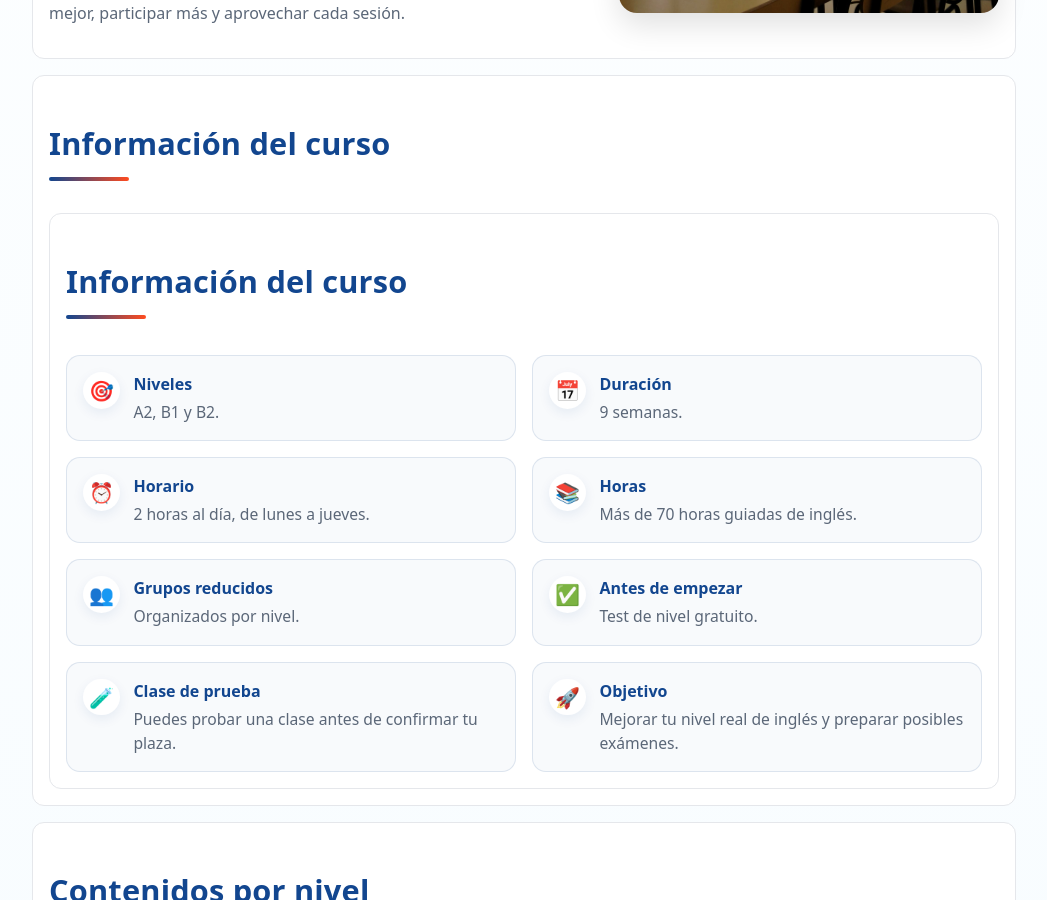
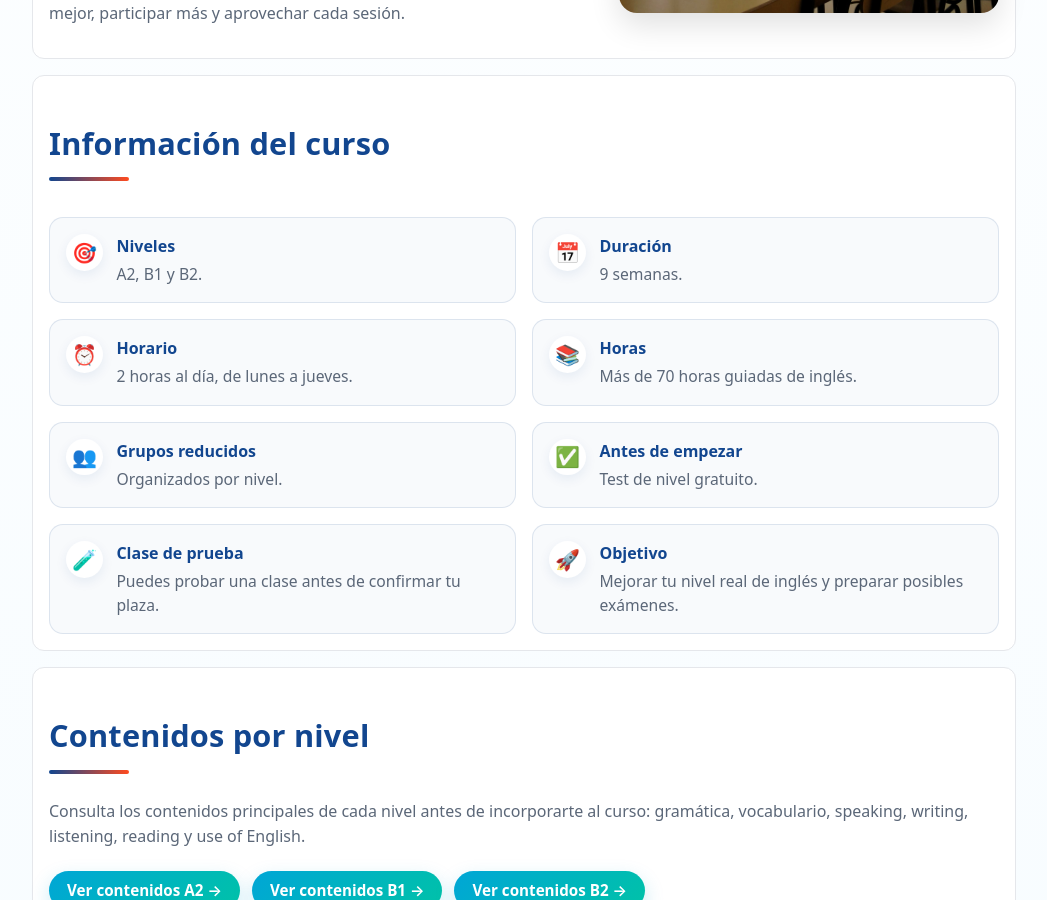
Before and after one commit to dixonbruce/englishco, a Jekyll site: the page built from intensivos.html, in a window 1280 px wide and 900 px high, scrolled down 1128 px. Shown: the whole window, without its empty margins (116-1163 px from the left). Built offline with Jekyll 4.4.1, drawn with Linux system fonts in a browser that asks for light colours.

Commit message:
Remove duplicate course information section

```diff
--- a/intensivos.html
+++ b/intensivos.html
@@ -84,8 +84,6 @@ section: "cursos"
   </figure>
 </section>
 
-<section class="card mt">
-  <h2>Información del curso</h2>
 
 <section class="card mt">
   <h2>Información del curso</h2>
```
